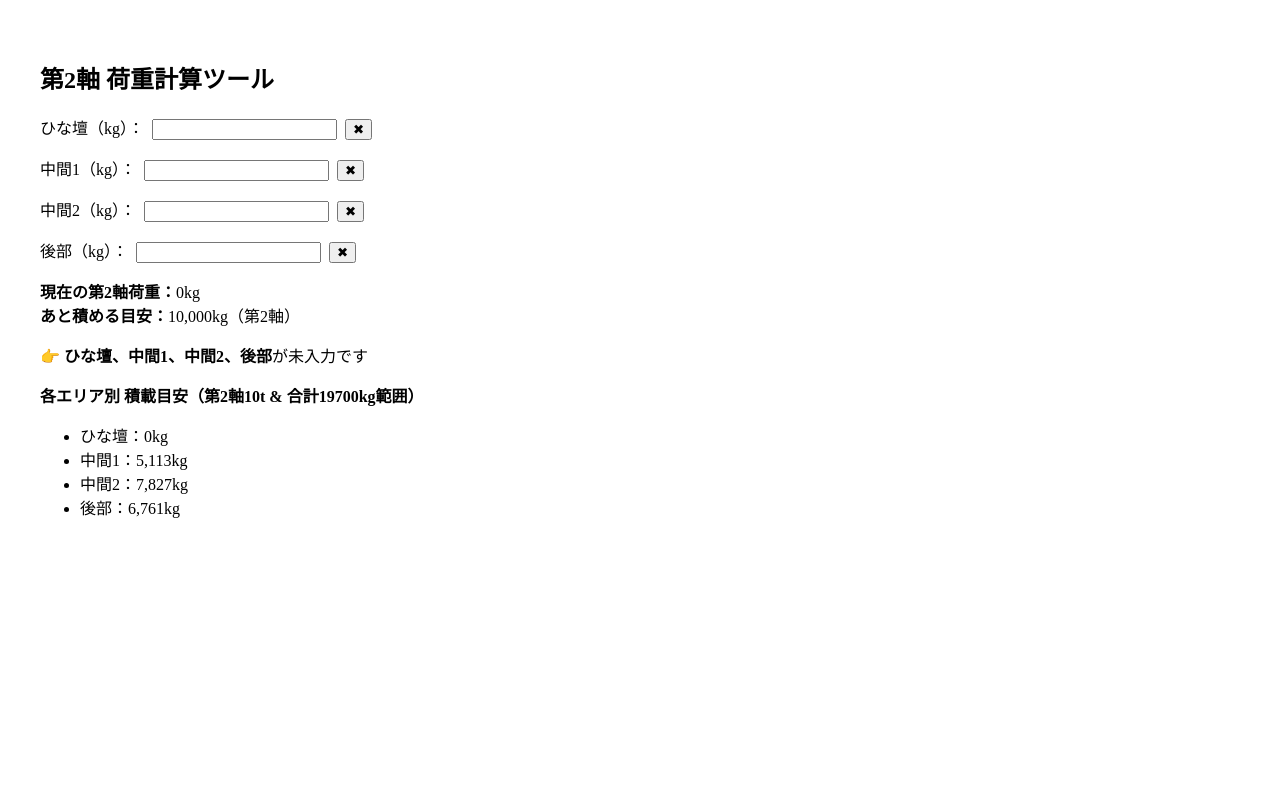
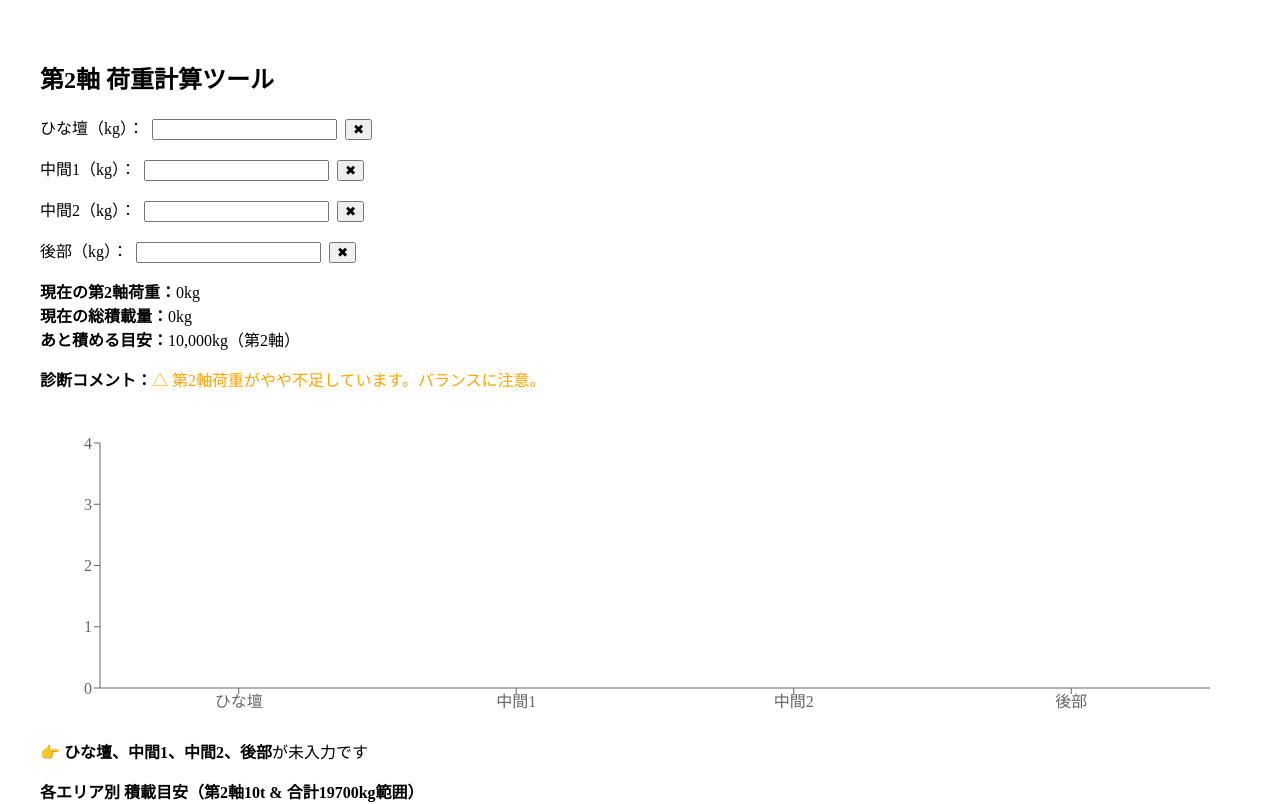
Before and after one commit to Toyotayusou1111/-, a React (Create React App) app: page / in a window 1280 px wide. Shown: the top 804 px of the page. Built offline with nearby package versions, Linux system fonts and the light colour scheme.

Commit message:
Update App.js

```diff
--- a/src/App.js
+++ b/src/App.js
@@ -1,4 +1,5 @@
 import React, { useState } from "react";
+import { BarChart, Bar, XAxis, YAxis, Tooltip, ResponsiveContainer } from "recharts";
 
 export default function App() {
   const [weights, setWeights] = useState({
@@ -82,6 +83,18 @@ export default function App() {
     }
   };
 
+  const data = areas.map((area) => ({
+    name: area,
+    重量: parsedWeights[area],
+  }));
+
+  const diagnosis =
+    usedLoad > MAX_AXLE_LOAD
+      ? "⚠ 第2軸が過積載です。荷重を調整してください。"
+      : usedLoad >= 9500
+      ? "◎ 第2軸荷重は適正範囲内です。"
+      : "△ 第2軸荷重がやや不足しています。バランスに注意。";
+
   return (
     <div style={{ padding: "2rem" }}>
       <h2>第2軸 荷重計算ツール</h2>
@@ -113,8 +126,28 @@ export default function App() {
         {Math.round(usedLoad).toLocaleString()}kg
       </div>
       <div>
+        <strong>現在の総積載量：</strong>
+        {Math.round(usedTotal).toLocaleString()}kg
+      </div>
+      <div>
         <strong>あと積める目安：</strong>
         {Math.round(remainingAxle).toLocaleString()}kg（第2軸）
+      </div>
+      <div style={{ marginTop: "1rem" }}>
+        <strong>診断コメント：</strong>
+        <span style={{ color: usedLoad > MAX_AXLE_LOAD ? "red" : usedLoad >= 9500 ? "green" : "orange" }}>
+          {diagnosis}
+        </span>
+      </div>
+      <div style={{ width: "100%", height: 300, marginTop: "2rem" }}>
+        <ResponsiveContainer>
+          <BarChart data={data} margin={{ top: 20, right: 30, left: 0, bottom: 5 }}>
+            <XAxis dataKey="name" />
+            <YAxis />
+            <Tooltip />
+            <Bar dataKey="重量" fill="#8884d8" />
+          </BarChart>
+        </ResponsiveContainer>
       </div>
       {emptyAreas.length > 0 && (
         <div style={{ marginTop: "1rem" }}>
```
